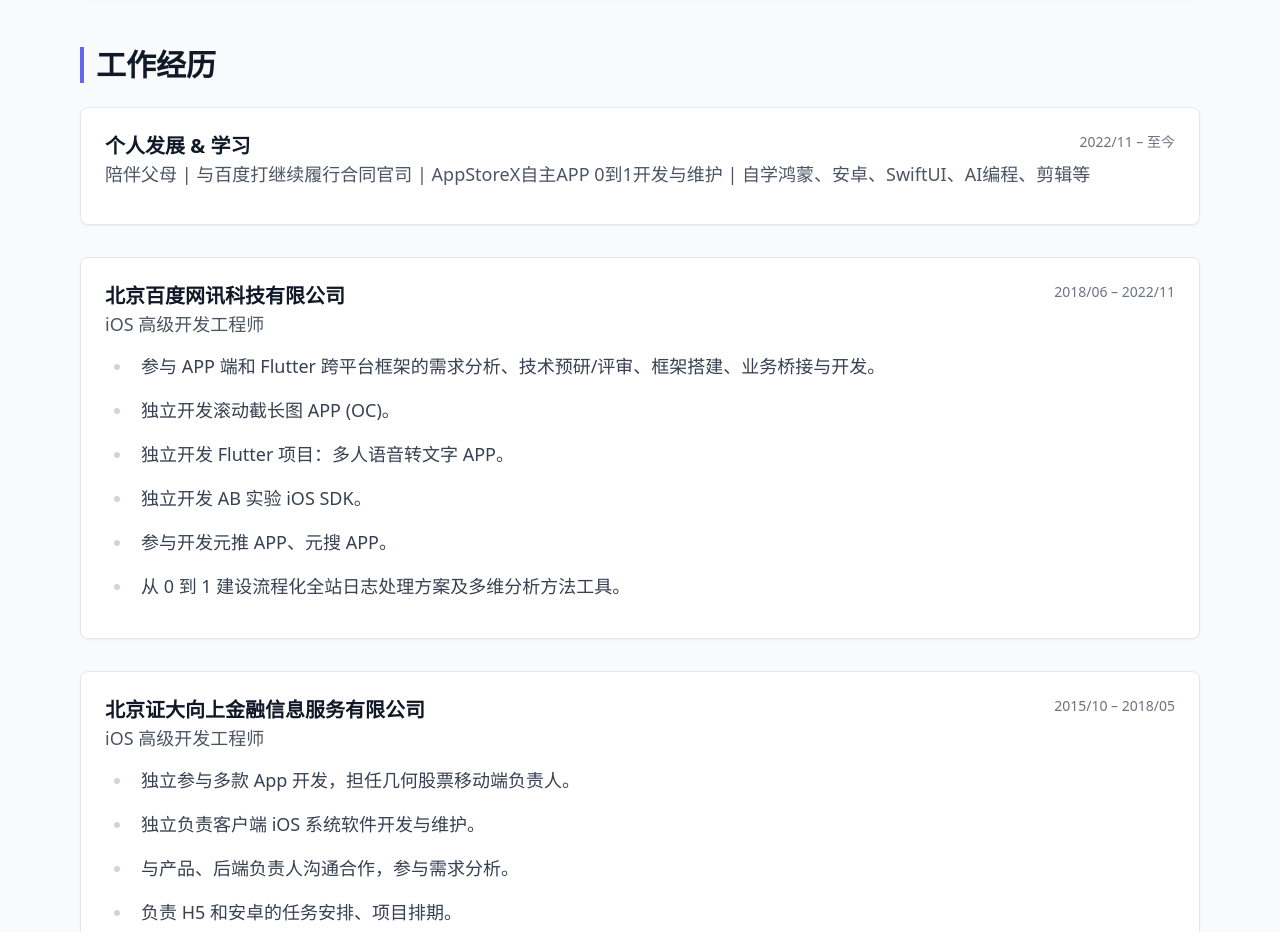
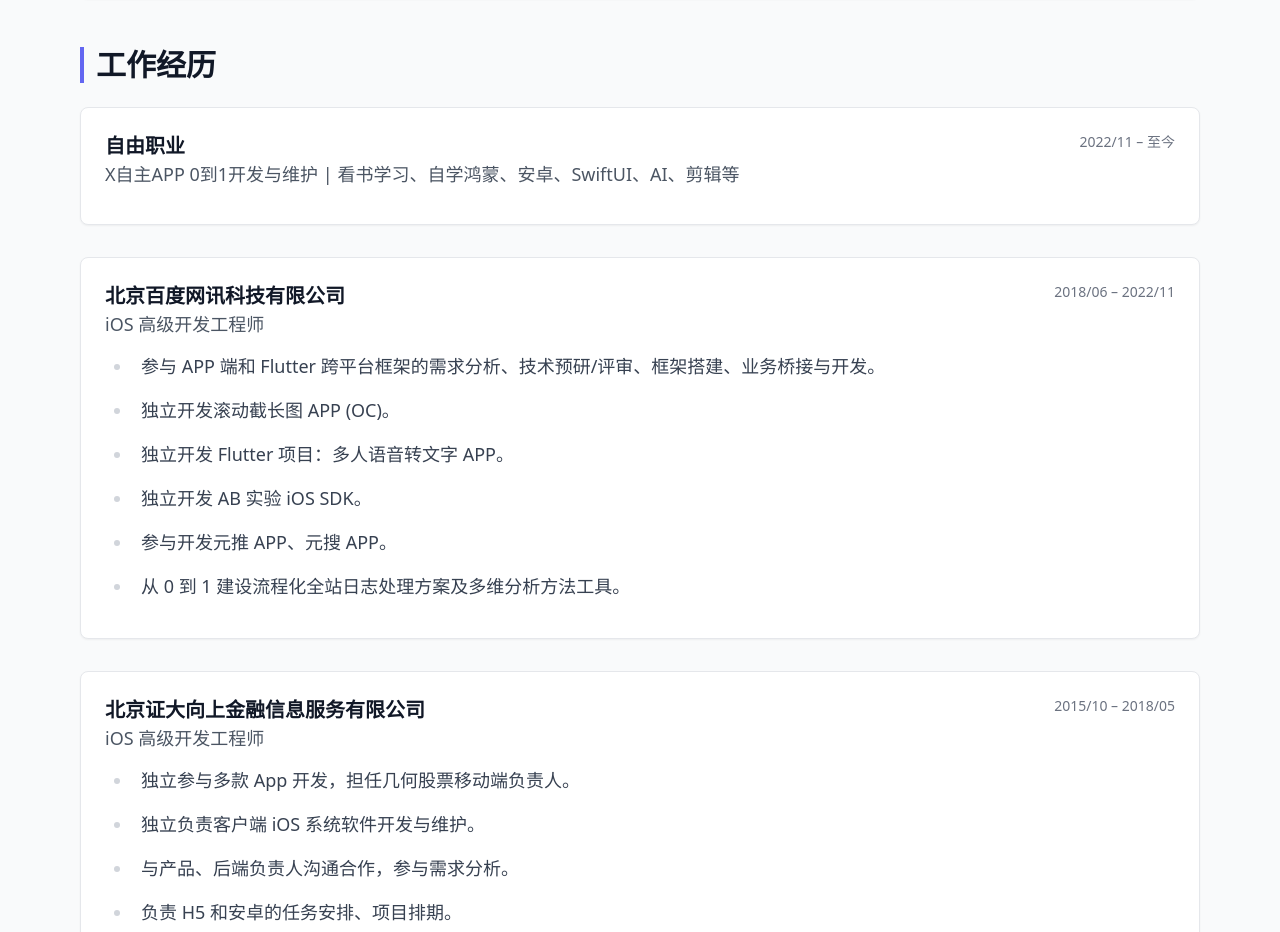
Before and after one commit to zhangxiaomeng1/zhangxiaomeng.github.io, a plain HTML site: page personGithub.html in a window 1280 px wide. Shown: the part 1003-1935 px from the top of the page. Drawn offline with nearby package versions, Linux system fonts and the light colour scheme.

Commit message:
docs(personGithub.html): 更新个人发展部分内容
修改个人发展部分的标题和描述，使其更准确地反映当前状态

```diff
--- a/personGithub.html
+++ b/personGithub.html
@@ -212,8 +212,9 @@
                 <div class="section-content space-y-8">
                     <div class="card-hover p-6 bg-white dark:bg-gray-800 rounded-lg shadow-sm dark:shadow-none border border-gray-200 dark:border-gray-700">
                         <p class="text-sm text-gray-500 dark:text-gray-400 float-right">2022/11 – 至今</p>
-                        <h3 class="text-xl font-semibold text-gray-900 dark:text-white">个人发展 & 学习</h3>
-                        <p class="text-lg text-gray-600 dark:text-gray-400 mb-3">陪伴父母 | 与百度打继续履行合同官司 | AppStoreX自主APP 0到1开发与维护 | 自学鸿蒙、安卓、SwiftUI、AI编程、剪辑等</p>
+                        <h3 class="text-xl font-semibold text-gray-900 dark:text-white">自由职业 </h3>
+                        <!-- <p class="text-lg text-gray-600 dark:text-gray-400 mb-3">陪伴父母 | 与百度打继续履行合同官司 | AppStoreX自主APP 0到1开发与维护 | 自学鸿蒙、安卓、SwiftUI、AI编程、剪辑等</p> -->
+                        <p class="text-lg text-gray-600 dark:text-gray-400 mb-3">X自主APP 0到1开发与维护 | 看书学习、自学鸿蒙、安卓、SwiftUI、AI、剪辑等</p>
                         <!-- No detailed description needed here based on input -->
                     </div>
 
```
